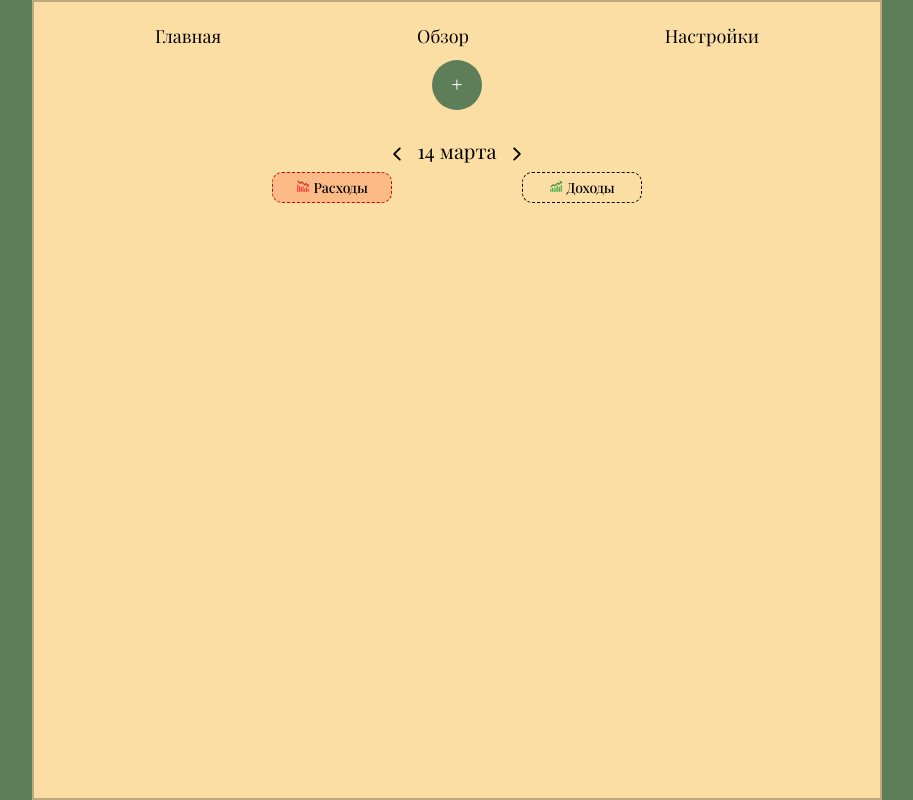
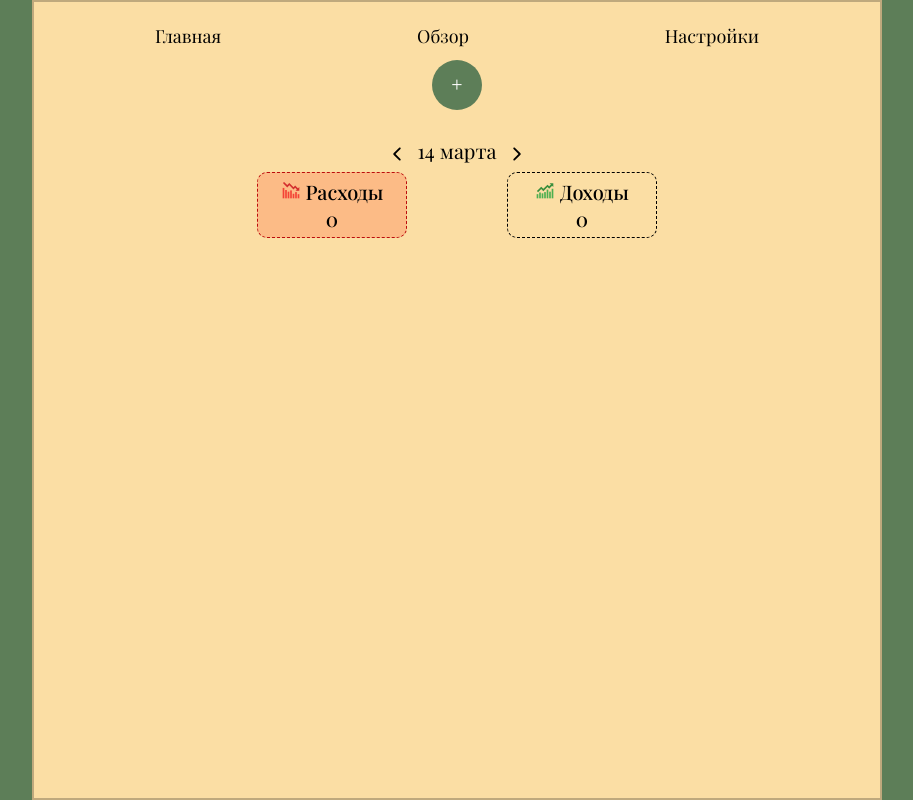
Before and after one commit to N1ph1l1m/budgetFlow, a React (Vite) app: page / in a window 1280 px wide. Shown: the whole page, without its empty margins (183-1096 px from the left). Built offline with nearby package versions, Linux system fonts and the light colour scheme.

Commit message:
v1.3 Refactor code

```diff
--- a/src/App/Styles/InputTransaction.module.css
+++ b/src/App/Styles/InputTransaction.module.css
@@ -38,7 +38,7 @@
     height: 40px;
     border-radius:5px;
     margin-bottom: 10px;
-    color:gray;
+    color:black;
     font-weight: 600;
     font-size: 26px;
     background-color:#ffffff;
--- a/src/App/Styles/TransactionButtons.module.css
+++ b/src/App/Styles/TransactionButtons.module.css
@@ -3,9 +3,10 @@
     background-color:transparent;
     border-radius:10px;
     border:1px dashed black;
-    font-size: 14px;
+    width: 120px;
+    font-size: 15px;
     font-weight: 500;
-    width: 120px;
+
     }
 
     .rateTransaction{
@@ -18,3 +19,12 @@
         background-color:rgba(0, 255, 0, 0.281);
 
     }
+    .largeSize{
+        width: 150px;
+        font-size: 20px;
+    }
+
+    .totalValue{
+        display: inline-block;
+        text-align: center;
+    }
--- a/src/Pages/Main/MainPage.tsx
+++ b/src/Pages/Main/MainPage.tsx
@@ -11,19 +11,27 @@ import {
   RateButton,
   IncomeButton,
 } from "../../shared/InputTransaction/TransactionButtons/TransactionButtons";
+
+interface IFilteredTransaction{
+  updatedDay : Date | number,
+  updatedMonth :number,
+  transaction:number | string,
+}
 export const MainPage = () => {
+
   const transactionState = useSelector(
     (state: RootState) => state.transactionsSlice.transactionState
   );
-
+  const { typeTransaction} = useSelector((state:RootState)=>state.modalTransactionSlice)
   const [date, setDate] = useState(new Date());
-
-  const [typeTransaction, setTypeTransaction] = useState("rate");
-  const [list, setList] = useState([]);
+  const [list, setList] = useState({});
   const [openCategories, setOpenCategories] = useState({});
+  const [sumRate,setSumRate] = useState<number>(0);
+  const [sumIncome,setSumIncome] = useState<number>(0);
 
   useEffect(() => {
-    filterTransition(date);
+    console.log( filterTransition(date));
+ ;
   }, [typeTransaction, date]);
 
   function changeDay(type: string) {
@@ -36,6 +44,7 @@ export const MainPage = () => {
     setDate(newDate);
   }
 
+
   const toggleCategory = (category) => {
     setOpenCategories((prev) => ({
       ...prev,
@@ -43,12 +52,23 @@ export const MainPage = () => {
     }));
   };
 
-  function filterTransition(data: Date) {
-    const newDate = new Date(data);
-    const updatedDay = newDate.getUTCDate();
-    const updatedMonth = newDate.getUTCMonth() + 1;
+  function sumTransaction(filtered):number{
+  return filtered.reduce((acc, item) => acc + item.price, 0);
+  }
 
-    const filtered = transactionState?.filter((item) => {
+  function groupByTranssaction(filteredList):object{
+    return  filteredList.reduce((acc:Record<string, typeof product[]>, product) => {
+      const category:string = product.category;
+      if (!acc[category]) {
+        acc[category] = [];
+      }
+      acc[category].push(product);
+      return acc;
+    }, {} as Record<string, typeof filteredList[0][]>);
+  }
+
+  function filteredTransaction({updatedDay,updatedMonth,transaction}:IFilteredTransaction){
+   return  transactionState?.filter((item) => {
       const itemDate = new Date(item.date);
       const itemDay = itemDate.getUTCDate();
       const itemMonth = itemDate.getUTCMonth() + 1;
@@ -56,21 +76,27 @@ export const MainPage = () => {
       return (
         itemDay === updatedDay &&
         itemMonth === updatedMonth &&
-        item.typeOperation === typeTransaction
+        item.typeOperation === transaction
       );
     });
+  }
 
-    const grouped = filtered.reduce((acc, product) => {
-      const category = product.category;
-      if (!acc[category]) {
-        acc[category] = [];
-      }
-      acc[category].push(product);
-      return acc;
-    }, {});
 
-    setList(grouped);
+  function filterTransition(data: Date) {
+    const newDate = new Date(data);
+    const updatedDay = newDate.getUTCDate();
+    const updatedMonth = newDate.getUTCMonth() + 1;
+
+    const filteredList = filteredTransaction({updatedDay, updatedMonth, transaction:typeTransaction})
+    const filteredRate = filteredTransaction({updatedDay,updatedMonth,transaction:"rate"})
+    const filteredIncome = filteredTransaction({updatedDay,updatedMonth,transaction:"income"})
+
+    setList(groupByTranssaction(filteredList));
+    setSumRate(sumTransaction(filteredRate))
+    setSumIncome(sumTransaction(filteredIncome))
   }
+
+
 
   function sumPriceOperation(category: string): number {
     const items = list[category] || [];
@@ -82,6 +108,7 @@ export const MainPage = () => {
   function capitalizeFirstLetter(string: string) {
     return string.charAt(0).toUpperCase() + string.slice(1);
   }
+
 
   return (
     <>
@@ -99,14 +126,8 @@ export const MainPage = () => {
         </header>
 
         <div className={styles.buttonsWrap}>
-          <RateButton
-            typeTransaction={typeTransaction}
-            onClick={() => setTypeTransaction("rate")}
-          />
-          <IncomeButton
-            typeTransaction={typeTransaction}
-            onClick={() => setTypeTransaction("income")}
-          />
+          <RateButton  total={sumRate} large/>
+          <IncomeButton total = {sumIncome} large/>
         </div>
 
         {Object.entries(list).map(([category, items]) => (
--- a/src/Shared/InputTransaction/InputTransaction.tsx
+++ b/src/Shared/InputTransaction/InputTransaction.tsx
@@ -1,10 +1,11 @@
 import styles from "../../App/Styles/InputTransaction.module.css";
 import { useDispatch, useSelector } from "react-redux";
 import { setTransaction } from "../../store/Slice/transactionsSlice/transactionsSlice";
-import { useState, ChangeEvent, useEffect } from "react";
-import { v4 as uuidv4 } from 'uuid'; // уникальный id
+import { useState, ChangeEvent } from "react";
+import { v4 as uuidv4 } from "uuid"; // уникальный id
 import { IoMdClose } from "react-icons/io";
 import { RootState } from "../../store";
+import { closeModalInput } from "../../store/Slice/modalTransaction/modalTransactionSlice";
 import {
   RateButton,
   IncomeButton,
@@ -13,51 +14,37 @@ import SelectCategory from "../../widget/selectCategory/SelectCategory";
 
 import { FaCalendarDays } from "react-icons/fa6";
 
-interface IInputItem {
-  title: string;
-  typeItem: string;
-  categories: ICategory[];
-}
-interface ICategory {
-  id: number;
-  key: string;
-  name: string;
-}
-export const InputTransaction = ({ title , close}: IInputItem) => {
+export const InputTransaction = () => {
   const dispatch = useDispatch();
-  const selectorOpeation = useSelector(
-    (state: RootState) => state.transactionsSlice
+
+  const [itemName, setItemName] = useState("");
+  const [price, setPrice] = useState<number>();
+
+  const [dateTransaction, setDateTransaction] = useState("");
+  const { typeTransaction, selectCategory } = useSelector(
+    (state: RootState) => state.modalTransactionSlice
   );
-  const [category, setCategory] = useState("");
-  const [itemName, setItemName] = useState("");
-  const [price, setPrice] = useState<string>(0);
-  const [typeTransaction, setTypeTransaction] = useState("rate");
-  const [dateTransaction,setDateTransaction] = useState("")
-
-  // useEffect(()=>{
-  //   console.log( new Date(dateTransaction))
-
-  // },[dateTransaction])
 
   function handlerPrice(e: ChangeEvent<HTMLInputElement>) {
     const digitsOnly = e.target.value.replace(/\D/g, "");
-    setPrice(digitsOnly);
+    setPrice(parseInt(digitsOnly));
   }
 
-  function handlerDataTransacton(e){
-    const date  = new Date(e.target.value).toISOString()
-    setDateTransaction(date)
+  function handlerDataTransacton(e: ChangeEvent<HTMLInputElement>) {
+    const date = new Date(e.target.value).toISOString();
+    setDateTransaction(date);
   }
 
-  const  handlerCategory = (item)=> {
-    setCategory(item)
-  }
   function handlerItemName(e: ChangeEvent<HTMLInputElement>) {
     setItemName(e.target.value);
   }
 
+  function closeModal() {
+    dispatch(closeModalInput());
+  }
   function addItem() {
-    if (!category) {
+    const date  =    new Date().toISOString();
+    if (!selectCategory) {
       alert("Выберите категорию");
       return;
     }
@@ -69,29 +56,24 @@ export const InputTransaction = ({ title , close}: IInputItem) => {
       alert("Введите цену");
       return;
     }
-    if (!dateTransaction) {
-      alert("Введите дату");
-      return;
-    }
-    console.log([category,itemName,price, dateTransaction])
+    // if (!dateTransaction) {
+    //   // alert("Введите дату");
+    //   const date =   new Date().toISOString();
+    //   setDateTransaction(date);
+    // }
+    // console.log([selectCategory, itemName, price, dateTransaction]);
 
     dispatch(
       setTransaction({
-        id:  uuidv4(),
-        category: category,
+        id: parseInt(uuidv4()),
+        category: selectCategory,
         itemName: itemName,
-        price: price,
-        date: dateTransaction,
+        price: price ,
+        date: dateTransaction || date,
         typeOperation: typeTransaction === "income" ? "income" : "rate",
       })
     );
-    close()
-  }
-
-  function clearInput() {
-    if (price == "0") {
-      setPrice("");
-    }
+    closeModal();
   }
 
   return (
@@ -99,37 +81,33 @@ export const InputTransaction = ({ title , close}: IInputItem) => {
       <div className={styles.mainWrap}>
         <div className={styles.headerModal}>
           <h1 className={styles.titleModal}>Новая транзакция</h1>
-        <button className={styles.closeModal} onClick={close}><IoMdClose color="black" size="20"/></button>
+          <button className={styles.closeModal} onClick={() => closeModal()}>
+            <IoMdClose color="black" size="20" />
+          </button>
         </div>
-        <div >
+        <div>
           <input
-            style={{ color: price  > "0" ? "black" : "gray" }}
+
             className={styles.inputPrice}
             value={price}
-            onClick={() => clearInput()}
+
             onChange={(e) => handlerPrice(e)}
             inputMode="numeric"
             type="text"
             name="price"
+            placeholder="0"
           />
           <span style={{ fontSize: "24px" }}>{`\u20BD`}</span>
         </div>
 
         <div className={styles.buttonsWrap}>
-          <RateButton
-            typeTransaction={typeTransaction}
-            onClick={() => setTypeTransaction("rate")}
-          />
-          <IncomeButton
-            typeTransaction={typeTransaction}
-            onClick={() => setTypeTransaction("income")}
-          />
+          <RateButton />
+          <IncomeButton />
         </div>
 
         <div className={styles.inputMainWrap}>
-
-          <SelectCategory typeTransaction={typeTransaction} selectCategory={handlerCategory}/>
-          <div className={styles.inputDateWrap} >
+          <SelectCategory />
+          <div className={styles.inputDateWrap}>
             <div className={styles.headerDataInput}>
               <FaCalendarDays color="#fcb831 " size="40" />
               <label htmlFor="dateTransaction">
@@ -137,12 +115,14 @@ export const InputTransaction = ({ title , close}: IInputItem) => {
               </label>
             </div>
 
-            <input className={styles.inputDate} type="date"  onChange={handlerDataTransacton} />
-
+            <input
+              className={styles.inputDate}
+              type="date"
+              onChange={handlerDataTransacton}
+            />
           </div>
-
         </div>
-        <div   >
+        <div>
           <input
             placeholder="Описание"
             className={styles.inputDescription}
--- a/src/Shared/InputTransaction/TransactionButtons/TransactionButtons.tsx
+++ b/src/Shared/InputTransaction/TransactionButtons/TransactionButtons.tsx
@@ -1,30 +1,46 @@
 import styles from "../../../App/Styles/TransactionButtons.module.css"
 import { FcBearish,FcBullish } from "react-icons/fc";
+import { useDispatch,useSelector } from "react-redux";
+import { RootState } from "../../../store";
+import { rateTransaction,incomeTransaction } from "../../../store/Slice/modalTransaction/modalTransactionSlice";
 
-interface ITransactionButton {
-  typeTransaction:string,
-  onClick:React.MouseEventHandler<HTMLButtonElement>,
+interface IButtonTransaction{
+  total?:number,
+  large?:boolean,
 }
 
-export const RateButton = ({typeTransaction,onClick}:ITransactionButton)=>{
-    return(<button
-                className={`${styles.typeTransactButton} ${
-                  typeTransaction === "rate" ? styles.rateTransaction : ""
-                } `}
-                onClick={onClick}
+export const RateButton = ({total,large}:IButtonTransaction)=>{
+  const {typeTransaction} = useSelector((state:RootState)=>state.modalTransactionSlice)
+  const dispatch = useDispatch();
+
+    return(<>
+          <button
+                className={
+                  `${styles.typeTransactButton}
+                   ${large  ? styles.largeSize : ""}
+                   ${typeTransaction === "rate" ? styles.rateTransaction : ""}`
+                  }
+                onClick={()=>dispatch(rateTransaction())}
               >
-              <span >  <FcBearish /></span> Расходы
-              </button>)
+              <span >  <FcBearish /> </span> Расходы  {total && <span className={styles.totalValue} >{total} &#8381;</span> }
+              </button>
+
+              </>
+              )
 }
 
-export const IncomeButton = ({typeTransaction,onClick}:ITransactionButton)=>{
+export const IncomeButton = ({total , large}:IButtonTransaction) =>{
+  const {typeTransaction} = useSelector((state:RootState)=>state.modalTransactionSlice)
+  const dispatch = useDispatch();
     return (   <button
-                className={`${styles.typeTransactButton} ${
-                  typeTransaction === "income" ? styles.incomeTransaction : ""
-                }`}
-                onClick={onClick}
+                className={
+                `${styles.typeTransactButton}
+                 ${large  ? styles.largeSize : ""}
+                 ${typeTransaction === "income" ? styles.incomeTransaction : "" }`
+                }
+                onClick={()=>dispatch(incomeTransaction())}
               >
-               <span><FcBullish/></span> Доходы
+               <span><FcBullish/></span> Доходы  {total && <span className={styles.totalValue} >{total} &#8381;</span> }
               </button>)
 
 }
--- /dev/null
+++ b/src/Store/Slice/modalTransaction/modalTransactionSlice.tsx
@@ -0,0 +1,47 @@
+import { createSlice, PayloadAction } from "@reduxjs/toolkit";
+
+type  typeTransaction = "rate" | "income"
+interface IModalTransaction{
+    modalInput:boolean,
+    modalCategory:boolean ,
+    typeTransaction:typeTransaction,
+    selectCategory:string,
+}
+
+const initialState:IModalTransaction  = {
+    modalInput:false,
+    modalCategory:false,
+    typeTransaction:"rate",
+    selectCategory:"",
+}
+
+const modalTransactionSlice = createSlice({
+    name:'modalTransaction',
+    initialState,
+    reducers:{
+        isModalInput(state){
+            state.modalInput = true;
+        },
+        closeModalInput(state){
+            state.modalInput = false;
+        },
+        isModalCategory(state){
+            state.modalCategory = true;
+        },
+        closeModalCategory(state){
+            state.modalCategory = false;
+        },
+        rateTransaction(state){
+            state.typeTransaction = 'rate'
+        },
+        incomeTransaction(state){
+            state.typeTransaction = 'income'
+        },
+        setSelectCategory(state,action:PayloadAction<string>){
+            state.selectCategory = action.payload
+        }
+    }
+
+})
+export const {isModalInput,closeModalInput, isModalCategory,closeModalCategory, rateTransaction, incomeTransaction,setSelectCategory} = modalTransactionSlice.actions;
+export default modalTransactionSlice.reducer;
--- a/src/Store/Slice/transactionsSlice/transactionsSlice.tsx
+++ b/src/Store/Slice/transactionsSlice/transactionsSlice.tsx
@@ -5,7 +5,7 @@ interface ITransactionData {
     category:string,
     itemName: string;
     price: number;
-    date: Date ;
+    date: string ;
     typeOperation: string;
   }
   interface ITransaction{
@@ -282,7 +282,7 @@ interface ITransactionData {
         category: "clothes",
         itemName: "Рубашка",
         price: 300,
-        date: "2025-05-09T09:00:00Z",
+        date: "2025-05-12T09:00:00Z",
         typeOperation: "rate"
       },
       {
@@ -290,7 +290,7 @@ interface ITransactionData {
         category: "pets",
         itemName: "Игрушка",
         price: 40,
-        date: "2025-05-09T10:30:00Z",
+        date: "2025-05-12T10:30:00Z",
         typeOperation: "rate"
       },
       {
@@ -298,7 +298,7 @@ interface ITransactionData {
         category: "secondJod",
         itemName: "Тестирование",
         price: 1000,
-        date: "2025-05-09T11:45:00Z",
+        date: "2025-05-12T11:45:00Z",
         typeOperation: "income"
       },
       {
@@ -306,17 +306,16 @@ interface ITransactionData {
         category: "gift",
         itemName: "Перевод",
         price: 150,
-        date: "2025-05-09T13:00:00Z",
+        date: "2025-05-12T13:00:00Z",
         typeOperation: "income"
       },
 
-      // 10 мая 2025
       {
         id: 1742295000001,
         category: "transport",
         itemName: "Автобус",
         price: 5,
-        date: "2025-05-10T07:00:00Z",
+        date: "2025-05-12T07:00:00Z",
         typeOperation: "rate"
       },
       {
@@ -324,7 +323,7 @@ interface ITransactionData {
         category: "food",
         itemName: "Завтрак",
         price: 20,
-        date: "2025-05-10T08:30:00Z",
+        date: "2025-05-12T08:30:00Z",
         typeOperation: "rate"
       },
       {
@@ -332,7 +331,7 @@ interface ITransactionData {
         category: "salary",
         itemName: "Основная работа",
         price: 5000,
-        date: "2025-05-10T10:00:00Z",
+        date: "2025-05-12T10:00:00Z",
         typeOperation: "income"
       },
       {
@@ -340,7 +339,7 @@ interface ITransactionData {
         category: "bonus",
         itemName: "Приз",
         price: 250,
-        date: "2025-05-10T12:00:00Z",
+        date: "2025-05-12T12:00:00Z",
         typeOperation: "income"
       }
     ]
--- a/src/Store/index.tsx
+++ b/src/Store/index.tsx
@@ -1,8 +1,10 @@
 import { configureStore } from "@reduxjs/toolkit"
 import transactionsSlice from "./Slice/transactionsSlice/transactionsSlice"
+import modalTransactionSlice from "./Slice/modalTransaction/modalTransactionSlice"
 const store = configureStore({
     reducer:{
-        transactionsSlice:transactionsSlice
+        transactionsSlice:transactionsSlice,
+        modalTransactionSlice:modalTransactionSlice
     }
 })
 
--- a/src/widget/Nav/Nav.tsx
+++ b/src/widget/Nav/Nav.tsx
@@ -1,24 +1,25 @@
-import { useEffect, useState } from "react";
+
 import styles from "../../App/Styles/Nav.module.css"
 import { InputTransaction } from "../../shared/InputTransaction/InputTransaction";
 import { NavLink } from "react-router"
 import Modal from "../ModalWindow/ModalTransaction";
-
+import { useDispatch,useSelector } from "react-redux";
+import { RootState } from "../../store";
+import { isModalInput } from "../../store/Slice/modalTransaction/modalTransactionSlice";
 type NavProps = {
     isButton: boolean;
   };
 
 export const Nav =  ({ isButton }: NavProps) =>{
-    const [isModal,setCoutn] = useState(false);
+    const dispatch = useDispatch();
+    const {modalInput}  = useSelector((state:RootState)=>state.modalTransactionSlice)
 
-    // useEffect(()=>{console.log(count);},[count])
 
-    function handlerModal(){
-        setCoutn(prev => !prev  )
-    }
     return(<>
-        {isModal &&  <Modal>
-          <InputTransaction isModal={isModal} close={()=>handlerModal()} />
+
+        {modalInput &&
+          <Modal>
+          <InputTransaction/>
           </Modal>
           }
         <div className={styles.wrapMain}>
@@ -27,9 +28,11 @@ export const Nav =  ({ isButton }: NavProps) =>{
             <NavLink to="analitics/"> <li className={styles.navItem}>Обзор</li> </NavLink>
             <NavLink to="setting/"><li className={styles.navItem}>Настройки</li></NavLink>
         </ul>
+        <p>{modalInput}</p>
 
         <div style={{display: isButton ? "flex" : "none" }} className={styles.addTransactionWrap}>
-          <button className={styles.addTransactionButton} onClick={()=>handlerModal()}>+</button>
+          <button className={styles.addTransactionButton} onClick={()=>dispatch(isModalInput())}>+</button>
+
         </div>
         </div>
 
--- a/src/widget/listCategory/ListCategory.tsx
+++ b/src/widget/listCategory/ListCategory.tsx
@@ -1,28 +1,36 @@
 import styles from "../../app/styles/ListCategory.module.css";
+
+import { useDispatch, useSelector} from "react-redux";
+import { RootState } from "../../store";
+import { closeModalCategory,setSelectCategory } from "../../store/Slice/modalTransaction/modalTransactionSlice";
 import { CateroryTransaction } from "../../app/data/Data";
 import { IoMdClose } from "react-icons/io";
 import { BsClipboard2PlusFill } from "react-icons/bs";
-const ListCategory = ({ typeTransaction,close,onSelectItem}) => {
+const ListCategory = () => {
 
-    function handleCategory(item){
-        if(item !== 0 ){
-            close()
-        }
-        onSelectItem(item)
+  const dispatch = useDispatch();
+  const {typeTransaction} = useSelector((state:RootState)=>state.modalTransactionSlice)
 
-    }
+  function closeModal(){
+    dispatch(closeModalCategory())
+  }
+  function selectCategory(category:string){
+    dispatch(setSelectCategory(category))
+    closeModal()
+  }
   return (
     <div className={styles.listWrap}>
       <div className={styles.headerModal}>
-        <BsClipboard2PlusFill color="black" size="20" />
+        <BsClipboard2PlusFill color = {typeTransaction  === "income" ? "rgb(93,126,88)" : "rgb(181,53,52)"  }
+                size="20" />
         <h1 className={styles.titleModal}>Категории</h1>
-        <button className={styles.closeModal} onClick={close}>
+        <button className={styles.closeModal} onClick={()=>closeModal()}>
           <IoMdClose color="black" size="20" />
         </button>
       </div>
       <ul className={styles.categoryListWrap}>
-        {CateroryTransaction[typeTransaction].map((category: ICategory) => (
-          <li onClick={()=>handleCategory(category)} key={category.id} value={category.key}>
+        {CateroryTransaction[typeTransaction].map((category) => (
+          <li onClick={()=>selectCategory(category.name)} key={category.id} value={category.key}>
             {category.name}
           </li>
         ))}
--- a/src/widget/selectCategory/SelectCategory.tsx
+++ b/src/widget/selectCategory/SelectCategory.tsx
@@ -1,30 +1,38 @@
+import { useSelector, useDispatch } from "react-redux";
+import { RootState } from "../../store";
+import { BiCategoryAlt } from "react-icons/bi";
+import ListCategory from "../listCategory/ListCategory";
+import styles from "../../App/Styles/SelectCategory.module.css";
+import Modal from "../ModalWindow/ModalTransaction";
+import { isModalCategory } from "../../store/Slice/modalTransaction/modalTransactionSlice";
+const SelectCategory = () => {
+  const { modalCategory, selectCategory } = useSelector(
+    (state: RootState) => state.modalTransactionSlice
+  );
+  const dispatch = useDispatch();
 
-import { useEffect, useState } from "react";
-import { BiCategoryAlt } from "react-icons/bi";
-import ListCategory from "../listCategory/listCategory";
-import styles from "../../App/Styles/SelectCategory.module.css"
-import Modal from "../ModalWindow/ModalTransaction";
-const SelectCategory = ({typeTransaction, selectCategory}) => {
-    const [isMenu,setIsMenu] = useState();
-    const [category,setCategory]  = useState("");
-    function handlerMenu(){
-        setIsMenu(prev=>!prev)
-    }
-    const  handleSelectItem = (category:object)=>{
-      setCategory(category)
-      selectCategory(category.name)
-    }
-    return (
-
-        <div className={styles.selectCategoryWrap}>
-            <div className={styles.headerCategory} ><span><BiCategoryAlt color="green" size="40"/></span><span className={styles.titleCategory}>{category?.name}</span></div>
-            <button className={styles.isMenuButton} onClick={()=>handlerMenu()} > Выбрать  категорию</button>
-           {isMenu && <Modal>
-            <ListCategory typeTransaction={typeTransaction} onSelectItem={handleSelectItem} close={()=>handlerMenu()} />
-           </Modal>
-            }
-        </div>
-    );
+  return (
+    <div className={styles.selectCategoryWrap}>
+      <div className={styles.headerCategory}>
+        <span>
+          <BiCategoryAlt color="green" size="40" />
+        </span>
+        <span className={styles.titleCategory}>{selectCategory}</span>
+      </div>
+      <button
+        className={styles.isMenuButton}
+        onClick={() => dispatch(isModalCategory())}
+      >
+        {" "}
+        Выбрать категорию
+      </button>
+      {modalCategory && (
+        <Modal>
+          <ListCategory />
+        </Modal>
+      )}
+    </div>
+  );
 };
 
 export default SelectCategory;
```
Also changed, not shown: src/App/Data/Data.tsx (+17 -1 lines). Lines whose indentation alone changed are shown as unchanged.
